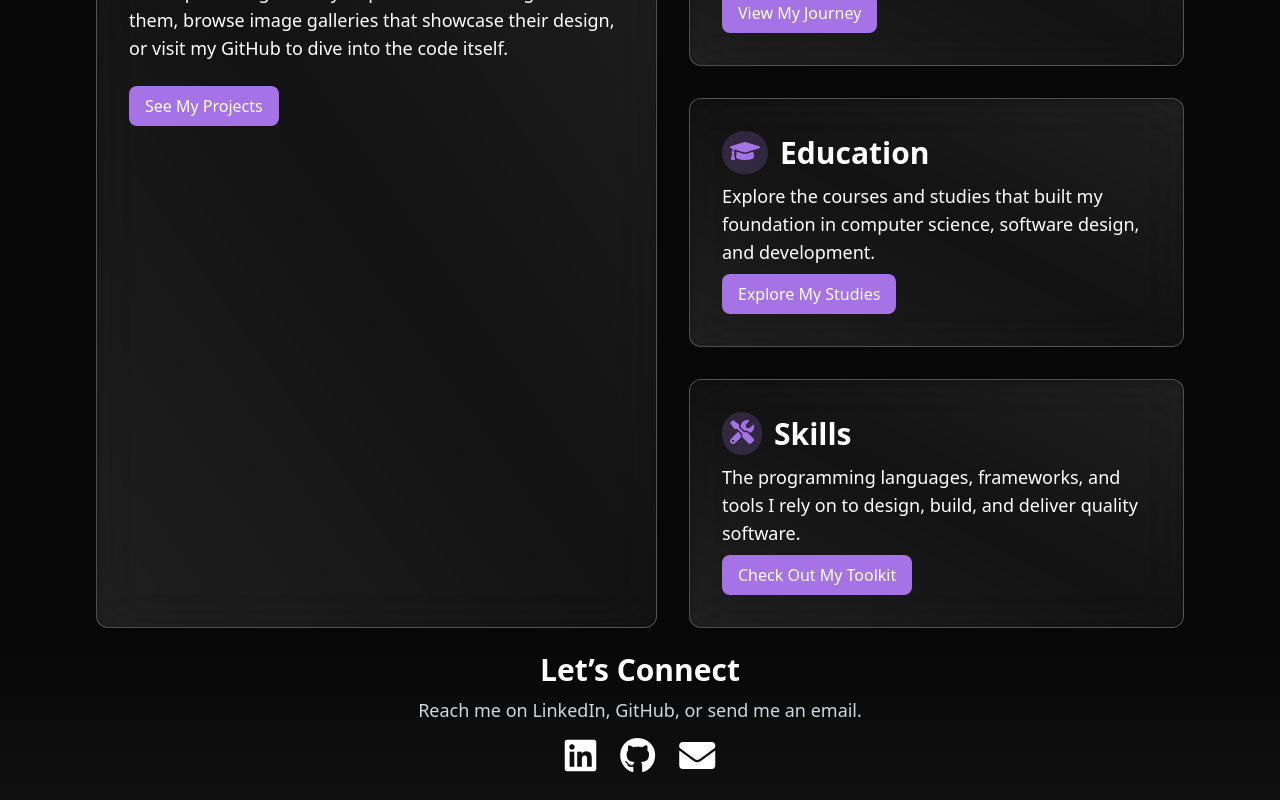
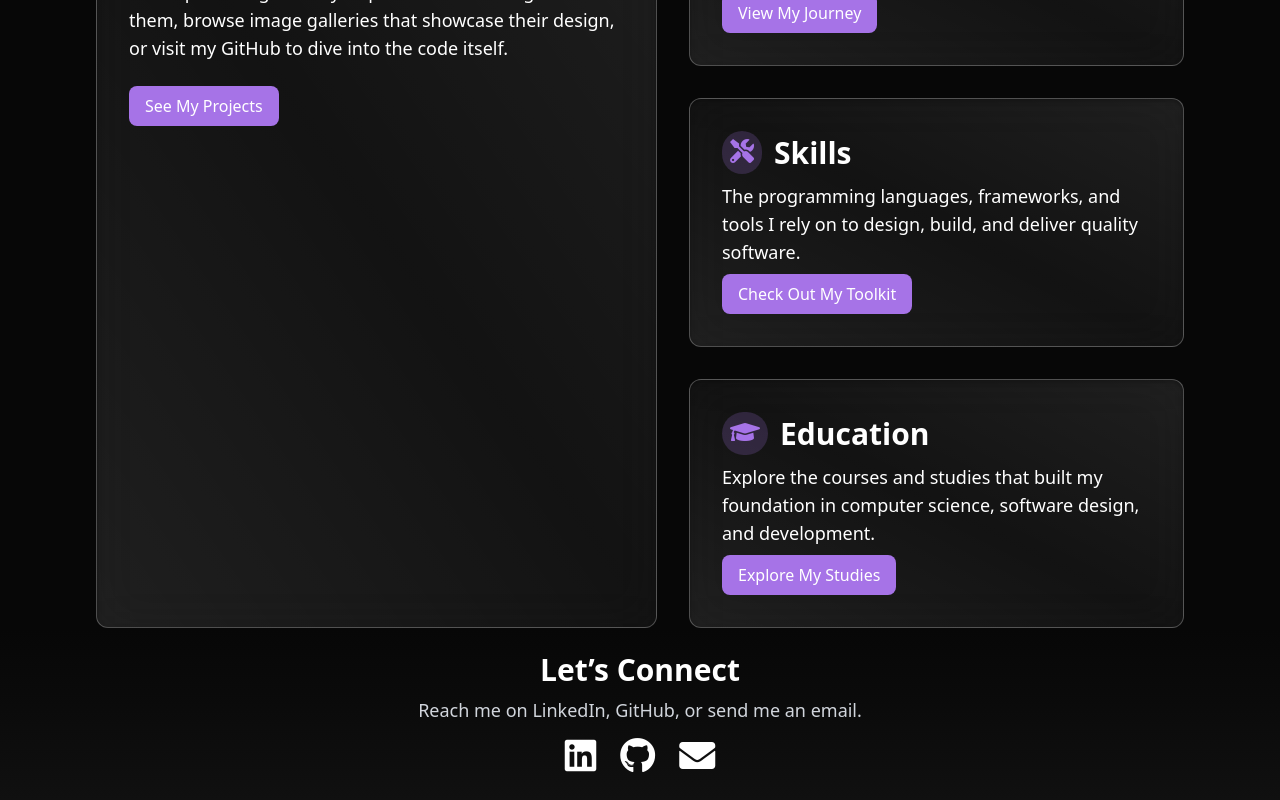
Before and after one commit to tmpicart/my-portfolio, a Next.js app: page / in a window 1280 px wide. Shown: the part 625-1425 px from the top of the page. Built offline with nearby package versions, Linux system fonts and the light colour scheme.

Commit message:
Swapped order of home page cards to match navbar

```diff
--- a/app/page.tsx
+++ b/app/page.tsx
@@ -28,20 +28,20 @@ export default function HomePage() {
       button: "View My Journey",
     },
     {
+      title: "Skills",
+      href: "/skills",
+      icon: "fa-tools",
+      description:
+        "The programming languages, frameworks, and tools I rely on to design, build, and deliver quality software.",
+      button: "Check Out My Toolkit",
+    },
+    {
       title: "Education",
       href: "/education",
       icon: "fa-graduation-cap",
       description:
         "Explore the courses and studies that built my foundation in computer science, software design, and development.",
       button: "Explore My Studies",
-    },
-    {
-      title: "Skills",
-      href: "/skills",
-      icon: "fa-tools",
-      description:
-        "The programming languages, frameworks, and tools I rely on to design, build, and deliver quality software.",
-      button: "Check Out My Toolkit",
     },
   ];
 
```
